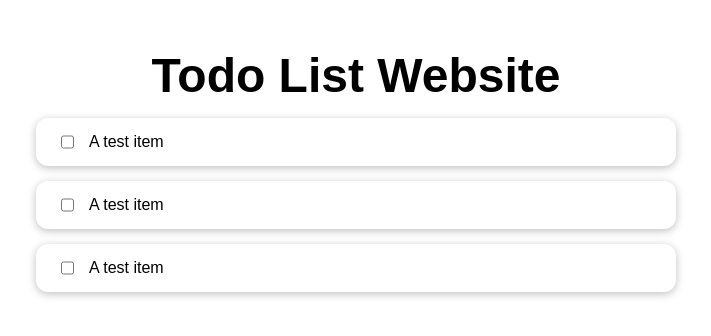
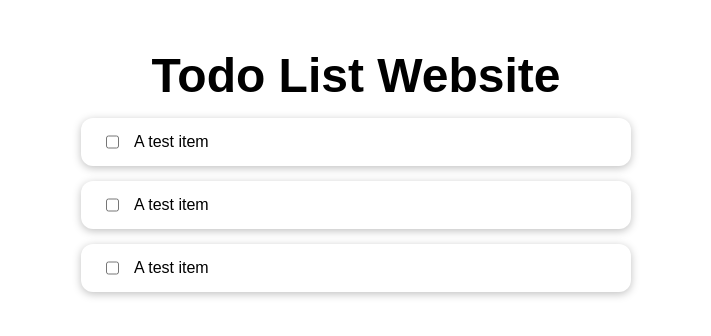
Before and after one commit to FoxPopuli/react-todo, a React (Create React App) app: page / in a window 1280 px wide. Shown: the top 336 px of the page, without its empty margins (284-995 px from the left). Built offline with nearby package versions, Linux system fonts and the light colour scheme.

Commit message:
Added max-width to TodoList

```diff
--- a/src/components/TodoList/TodoList.module.css
+++ b/src/components/TodoList/TodoList.module.css
@@ -1,3 +1,10 @@
 .todoList {
-  width: 50vw;
+  width: 90vw;
+  max-width: 550px;
 }
+
+/* @media screen and (min-width: 400px) {
+  .todoList {
+    width: 50vw;
+  }
+} */
--- a/src/pages/HomePage.module.css
+++ b/src/pages/HomePage.module.css
@@ -1,3 +1,9 @@
+.home {
+  display: flex;
+  flex-direction: column;
+  justify-content: center;
+}
+
 .home h1 {
   font-size: 3rem;
   text-align: center;
```
